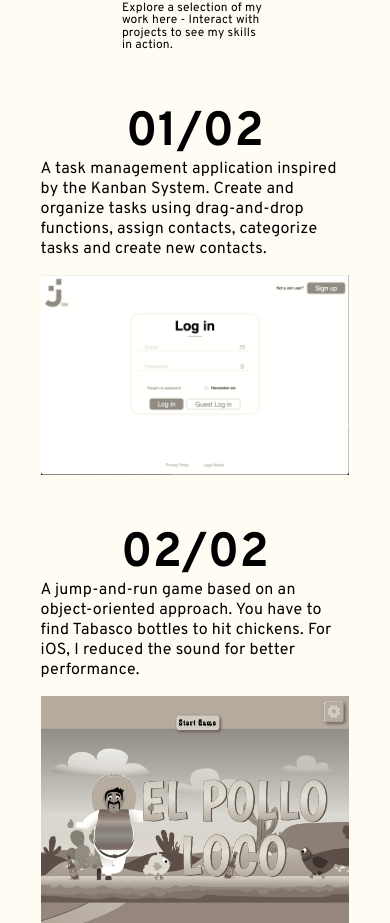
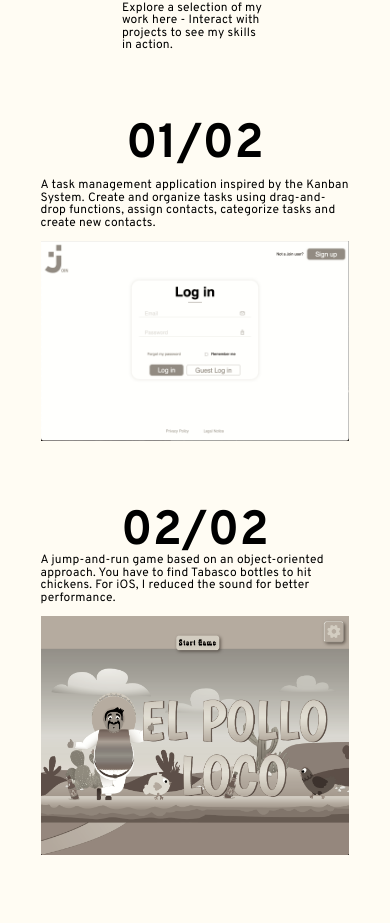
Before and after one commit to Imiphon/portfolio-music, an Angular app: page / in a window 390 px wide. Shown: the part 1377-2300 px from the top of the page. Built offline with nearby package versions, Linux system fonts and the light colour scheme.

Commit message:
fixed style in portfolio

```diff
--- a/src/app/portfolio/portfolio.component.scss
+++ b/src/app/portfolio/portfolio.component.scss
@@ -55,7 +55,7 @@
         max-height: 32vw;
         font-size: 48px;
         p {
-            margin: 0 !important;
+            margin: 12px 0 !important;
            }
     }
 
@@ -74,15 +74,6 @@
             align-items: center !important;
 
         }
-
-        .desc-r,
-        .desc-l {
-            text-align: left;
-            font-size: 16px;
-            line-height: normal;
-            margin: 16px 0;
-        }
-
     }
 }
 
@@ -97,6 +88,10 @@
 .desc-r {
     margin: 12px 0 0 32px;
     text-align: right;
+    @media (max-width:740px) {
+        text-align: left;
+        margin: 12px 0;
+    }
 }
 
 .right {
```
